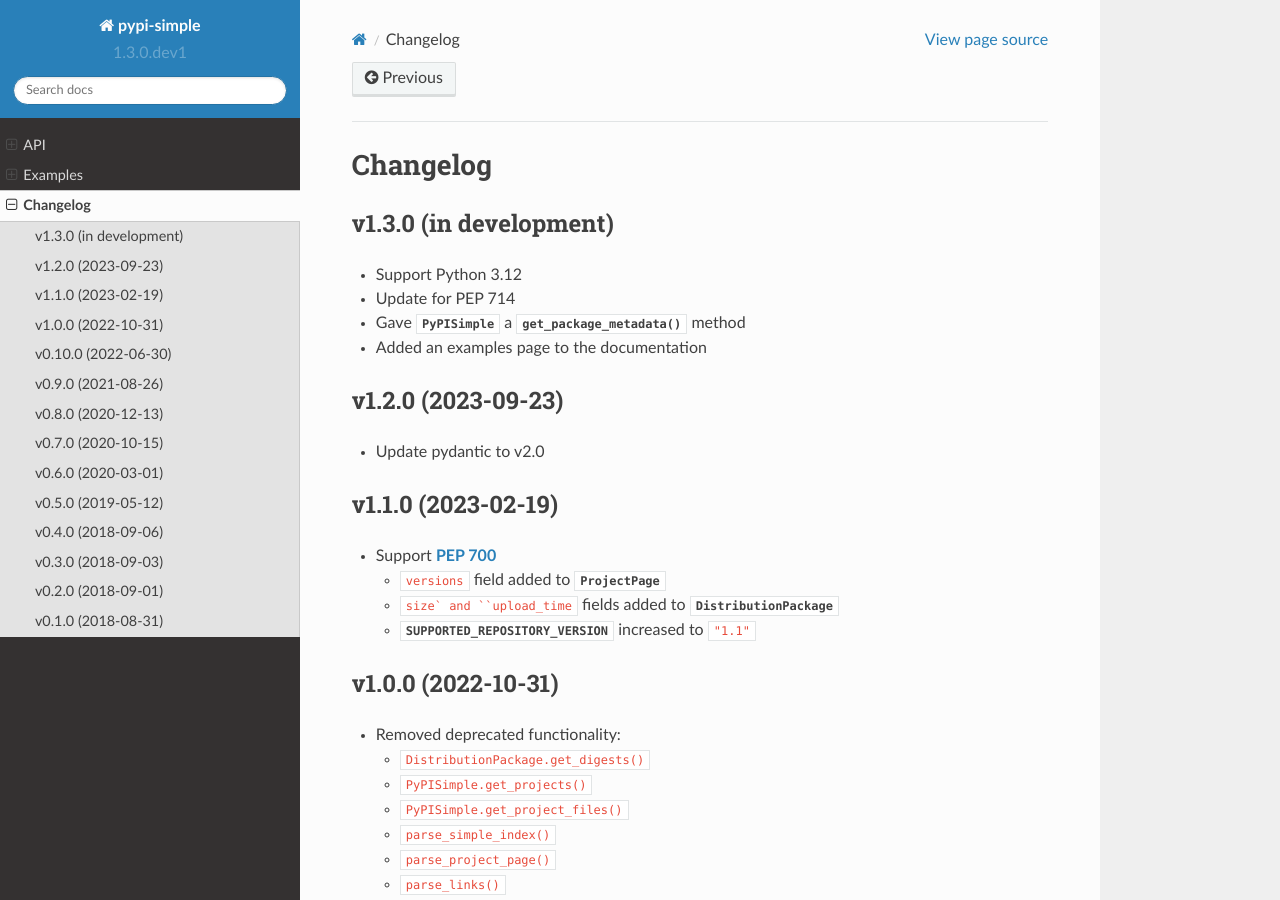
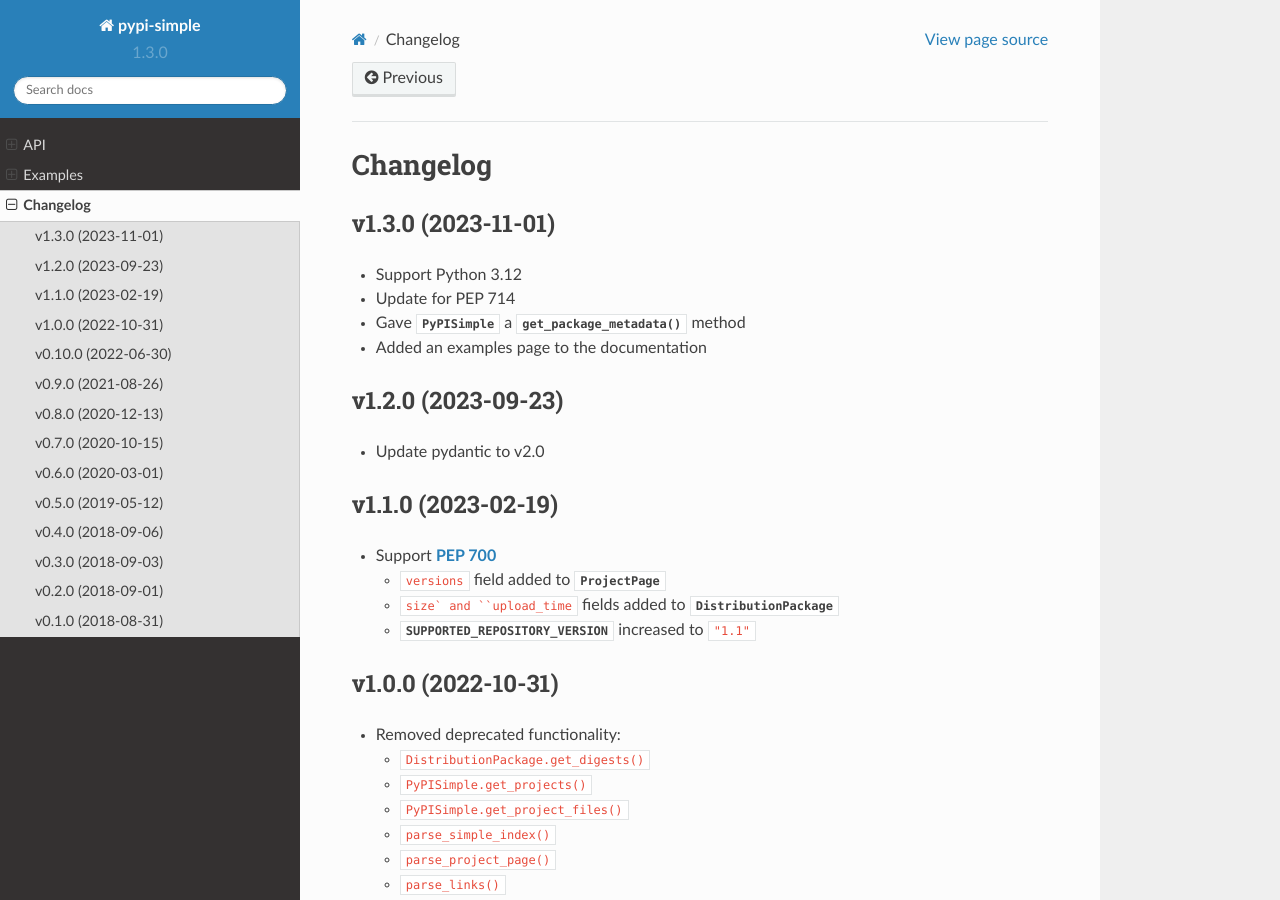
Before and after one commit to jwodder/pypi-simple, a Sphinx documentation site: the page built from docs/changelog.rst, in a window 1280 px wide and 900 px high. Built offline with Sphinx 7.4.7 and the Read the Docs theme 2.0.0, drawn with Linux system fonts in a browser that asks for light colours.

Commit message:
v1.3.0 — Fetching metadata
- Support Python 3.12
- Update for PEP 714
- Gave `PyPISimple` a `get_package_metadata()` method
- Added an examples page to the documentation

```diff
--- a/CHANGELOG.md
+++ b/CHANGELOG.md
@@ -1,5 +1,5 @@
-v1.3.0 (in development)
------------------------
+v1.3.0 (2023-11-01)
+-------------------
 - Support Python 3.12
 - Update for PEP 714
 - Gave `PyPISimple` a `get_package_metadata()` method
--- a/docs/changelog.rst
+++ b/docs/changelog.rst
@@ -3,8 +3,8 @@
 Changelog
 =========
 
-v1.3.0 (in development)
------------------------
+v1.3.0 (2023-11-01)
+-------------------
 - Support Python 3.12
 - Update for PEP 714
 - Gave `PyPISimple` a `~PyPISimple.get_package_metadata()` method
--- a/src/pypi_simple/__init__.py
+++ b/src/pypi_simple/__init__.py
@@ -14,7 +14,7 @@
 for more information.
 """
 
-__version__ = "1.3.0.dev1"
+__version__ = "1.3.0"
 __author__ = "John Thorvald Wodder II"
 __author_email__ = "pypi-simple@varonathe.org"
 __license__ = "MIT"
```
